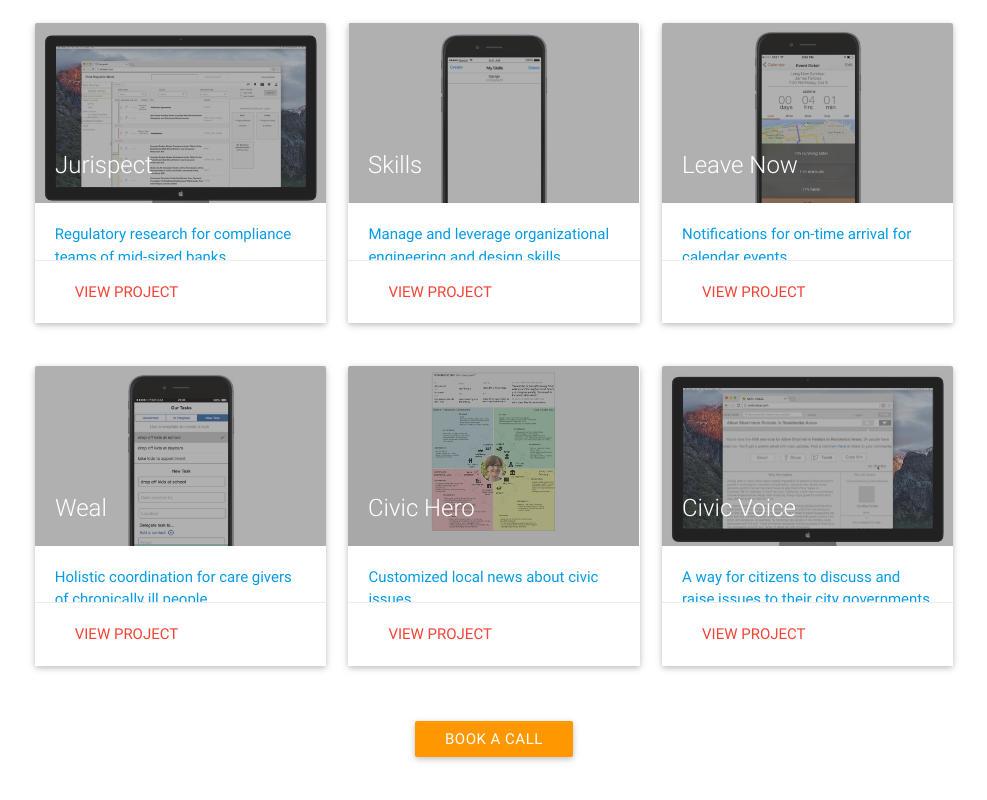
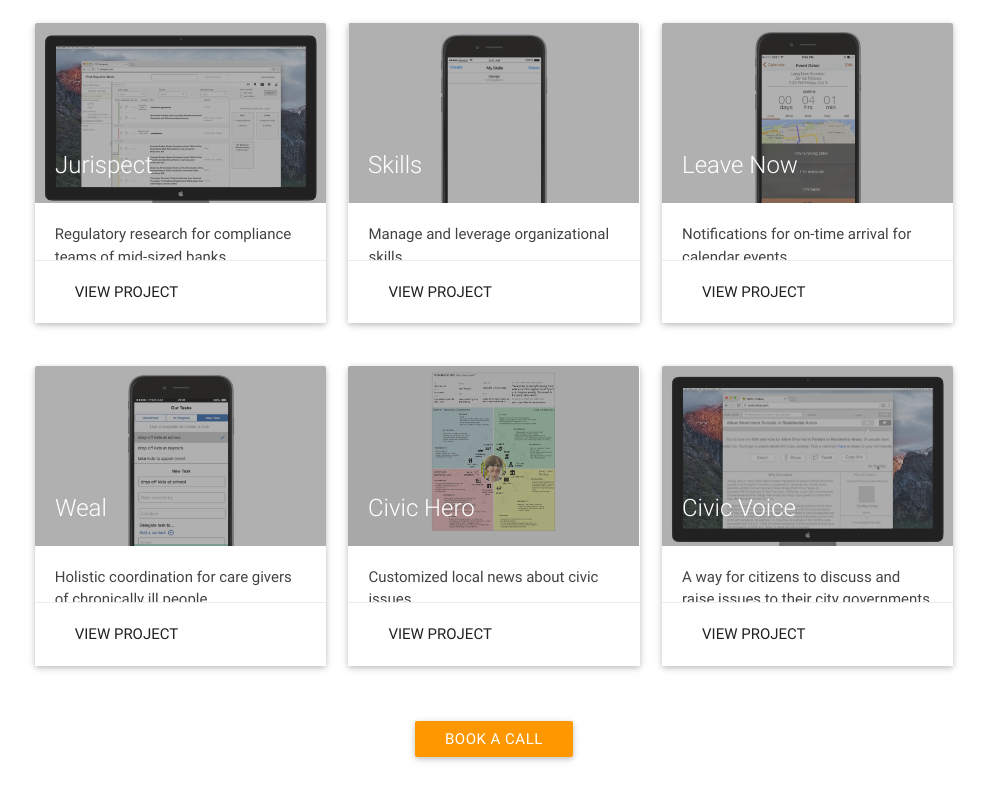
Before and after one commit to katiejohnsonsf/portfolio-Dec-2016, a plain HTML site: page index.html in a window 1280 px wide. Shown: the part 430-1230 px from the top of the page, without its empty margins (146-1133 px from the left). Drawn offline with nearby package versions, Linux system fonts and the light colour scheme; a script that the page names is missing; files whose address does not match are found by name.

Commit message:
grey text on cards

```diff
--- a/index.html
+++ b/index.html
@@ -87,11 +87,11 @@
               <span class="card-title">Jurispect</span>
             </div>
             <div class="card-content">
-              <p>Regulatory research for compliance teams of mid-sized banks</p>
+              <p class="grey-text text-darken-3">Regulatory research for compliance teams of mid-sized banks</p>
               <br>
             </div>
             <div class="card-action">
-              <a class="red-text" href="jurispect.html">View Project</a>
+              <a class="grey-text text-darken-4" href="jurispect.html">View Project</a>
             </div>
           </div>
           </a>
@@ -107,10 +107,10 @@
               <span class="card-title">Skills</span>
             </div>
             <div class="card-content">
-              <p>Manage and leverage organizational engineering and design skills</p>
+              <p class="grey-text text-darken-3">Manage and leverage organizational skills</p>
             </div>
             <div class="text-red card-action">
-              <a class="red-text" href="#">View Project</a>
+              <a class="grey-text text-darken-4" href="#">View Project</a>
             </div>
           </div>
           </a>
@@ -125,10 +125,10 @@
               <span class="card-title">Leave Now</span>
             </div>
             <div class="card-content">
-              <p>Notifications for on-time arrival for calendar events</p>
+              <p class="grey-text text-darken-3">Notifications for on-time arrival for calendar events</p>
             </div>
             <div class="card-action">
-              <a class="red-text" href="leavenow.html">View Project</a>
+              <a class="grey-text text-darken-4" href="leavenow.html">View Project</a>
             </div>
           </div>
         </div>
@@ -145,10 +145,10 @@
               <span class="card-title grid-element-title">Weal</span>
             </div>
             <div class="card-content">
-              <p>Holistic coordination for care givers of chronically ill people</p>
+              <p class="grey-text text-darken-3">Holistic coordination for care givers of chronically ill people</p>
             </div>
             <div class="card-action">
-             <a class="red-text" href="weal.html">View Project</a>
+             <a class="grey-text text-darken-4" href="weal.html">View Project</a>
             </div>
           </div>
           </a>
@@ -163,10 +163,10 @@
               <span class="card-title">Civic Hero</span>
             </div>
             <div class="card-content">
-              <p>Customized local news about civic issues</p>
+              <p class="grey-text text-darken-3">Customized local news about civic issues</p>
             </div>
             <div class="card-action">
-              <a class="red-text" href="civichero.html">View Project</a>
+              <a class="grey-text text-darken-4" href="civichero.html">View Project</a>
             </div>
           </div>
           </a>
@@ -181,10 +181,10 @@
               <span class="card-title">Civic Voice</span>
             </div>
             <div class="card-content">
-              <p>A way for citizens to discuss and raise issues to their city governments</p>
+              <p class="grey-text text-darken-3">A way for citizens to discuss and raise issues to their city governments</p>
             </div>
             <div class="card-action">
-              <a class="red-text" href="civicvoice.html">View Project</a>
+              <a class="grey-text text-darken-4" href="civicvoice.html">View Project</a>
             </div>
           </div>
           </a>
```
